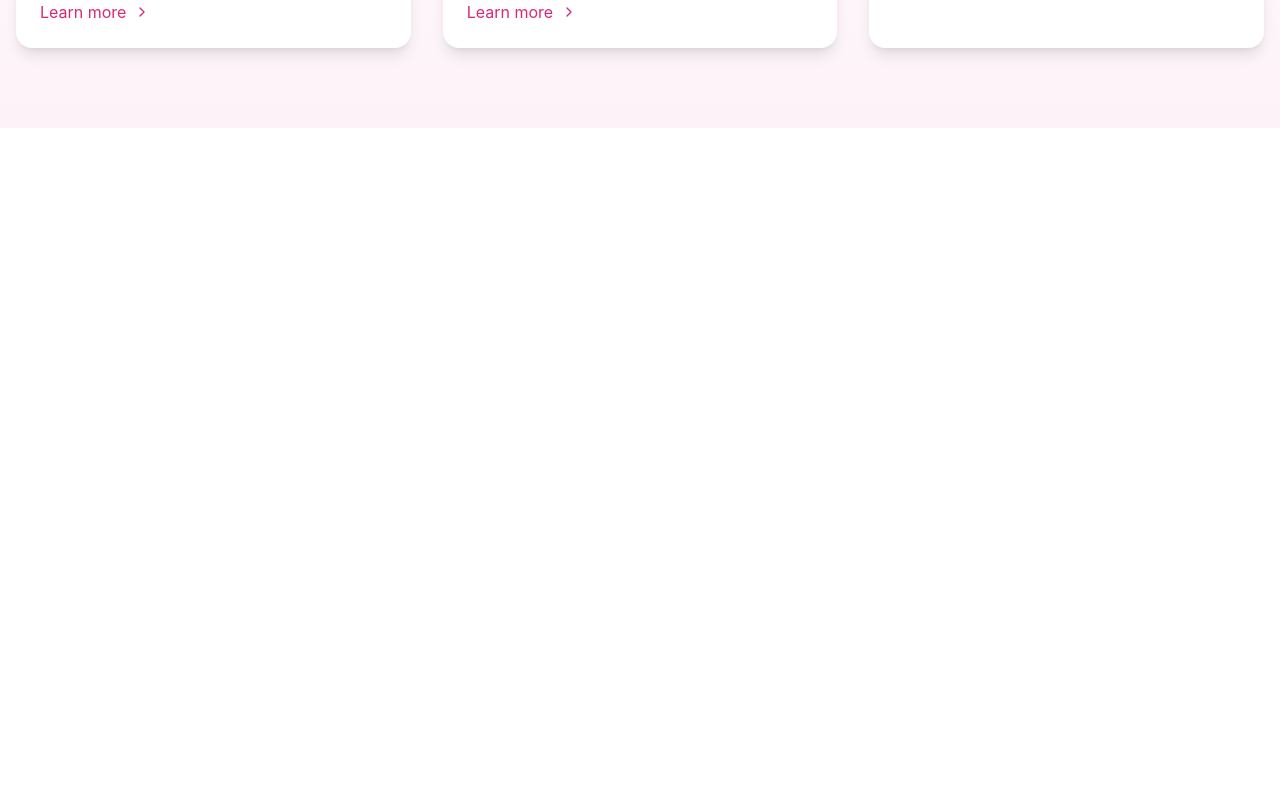
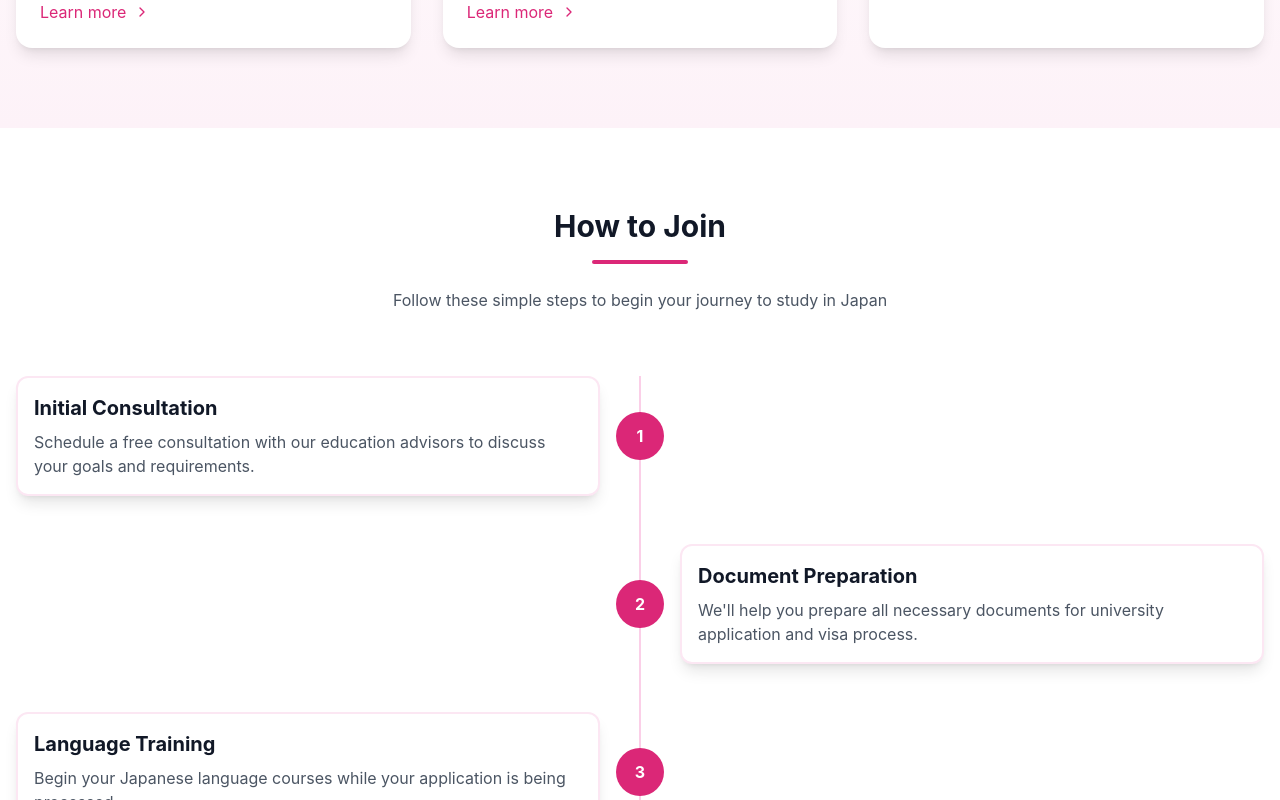
Before and after one commit to EshanAdithaya/Orimi-akka-new, a React (Create React App) app: page / in a window 1280 px wide. Shown: the part 1280-2080 px from the top of the page. Before the commit the page ends 1408 px from the top, so only its background shows below. Built offline with nearby package versions, Linux system fonts and the light colour scheme.

Commit message:
Refactor logo image source in Header component and add "How to Join" section with timeline steps on Home page

```diff
--- a/src/components/Header.js
+++ b/src/components/Header.js
@@ -40,7 +40,7 @@ const Header = () => {
         <div className="flex justify-between h-20">
           <div className="flex items-center space-x-2">
             <img
-              src="./logo.png"
+              src="logo.png"
               alt="Logo"
               className="h-12 w-auto object-contain" // adjusted size and added object-contain
             />
--- a/src/pages/Home.js
+++ b/src/pages/Home.js
@@ -244,6 +244,86 @@ const HomePage = () => {
           </div>
         </div>
       </div>
+
+      {/* How to Join Section */}
+      <div className="bg-white py-20">
+        <div className="max-w-7xl mx-auto px-4">
+          <div className="text-center mb-16">
+            <h2 className="text-3xl font-bold text-gray-900 font-japanese">
+              How to Join
+            </h2>
+            <div className="mt-4 w-24 h-1 bg-pink-600 mx-auto rounded-full"></div>
+            <p className="mt-6 text-gray-600 max-w-2xl mx-auto">
+              Follow these simple steps to begin your journey to study in Japan
+            </p>
+          </div>
+
+          <div className="relative">
+            {/* Timeline line */}
+            <div className="hidden md:block absolute left-1/2 transform -translate-x-1/2 h-full w-0.5 bg-pink-200"></div>
+
+            {/* Timeline steps */}
+            {[
+              {
+                step: "1",
+                title: "Initial Consultation",
+                description: "Schedule a free consultation with our education advisors to discuss your goals and requirements."
+              },
+              {
+                step: "2",
+                title: "Document Preparation",
+                description: "We'll help you prepare all necessary documents for university application and visa process."
+              },
+              {
+                step: "3",
+                title: "Language Training",
+                description: "Begin your Japanese language courses while your application is being processed."
+              },
+              {
+                step: "4",
+                title: "University Application",
+                description: "We'll submit your applications to selected universities and follow up until acceptance."
+              },
+              {
+                step: "5",
+                title: "Visa Processing",
+                description: "Once accepted, we'll assist with your student visa application process."
+              }
+            ].map((item, index) => (
+              <div key={index} className={`relative flex md:items-center mb-12 ${
+                index % 2 === 0 ? 'md:flex-row' : 'md:flex-row-reverse'
+              }`}>
+                <div className="flex-1">
+                  <div className={`md:${index % 2 === 0 ? 'pr-8' : 'pl-8'}
+                    p-4 bg-white rounded-xl shadow-lg hover:shadow-xl transition-shadow
+                    border-2 border-pink-100 hover:border-pink-300`}>
+                    <h3 className="text-xl font-bold text-gray-900 mb-2">
+                      {item.title}
+                    </h3>
+                    <p className="text-gray-600">
+                      {item.description}
+                    </p>
+                  </div>
+                </div>
+
+                <div className="absolute md:static left-0 md:flex-none flex items-center justify-center w-8 h-8 md:w-12 md:h-12
+                  rounded-full bg-pink-600 text-white font-bold transform md:translate-x-0 -translate-x-1/2
+                  md:mx-4 z-10">
+                  {item.step}
+                </div>
+
+                <div className="flex-1 md:block hidden"></div>
+              </div>
+            ))}
+          </div>
+
+          <div className="text-center mt-12">
+            <button className="bg-pink-600 text-white px-8 py-3 rounded-full hover:bg-pink-700 transition-colors">
+              Start Your Journey Now
+            </button>
+          </div>
+        </div>
+      </div>
     </div>
   );
 };
```
